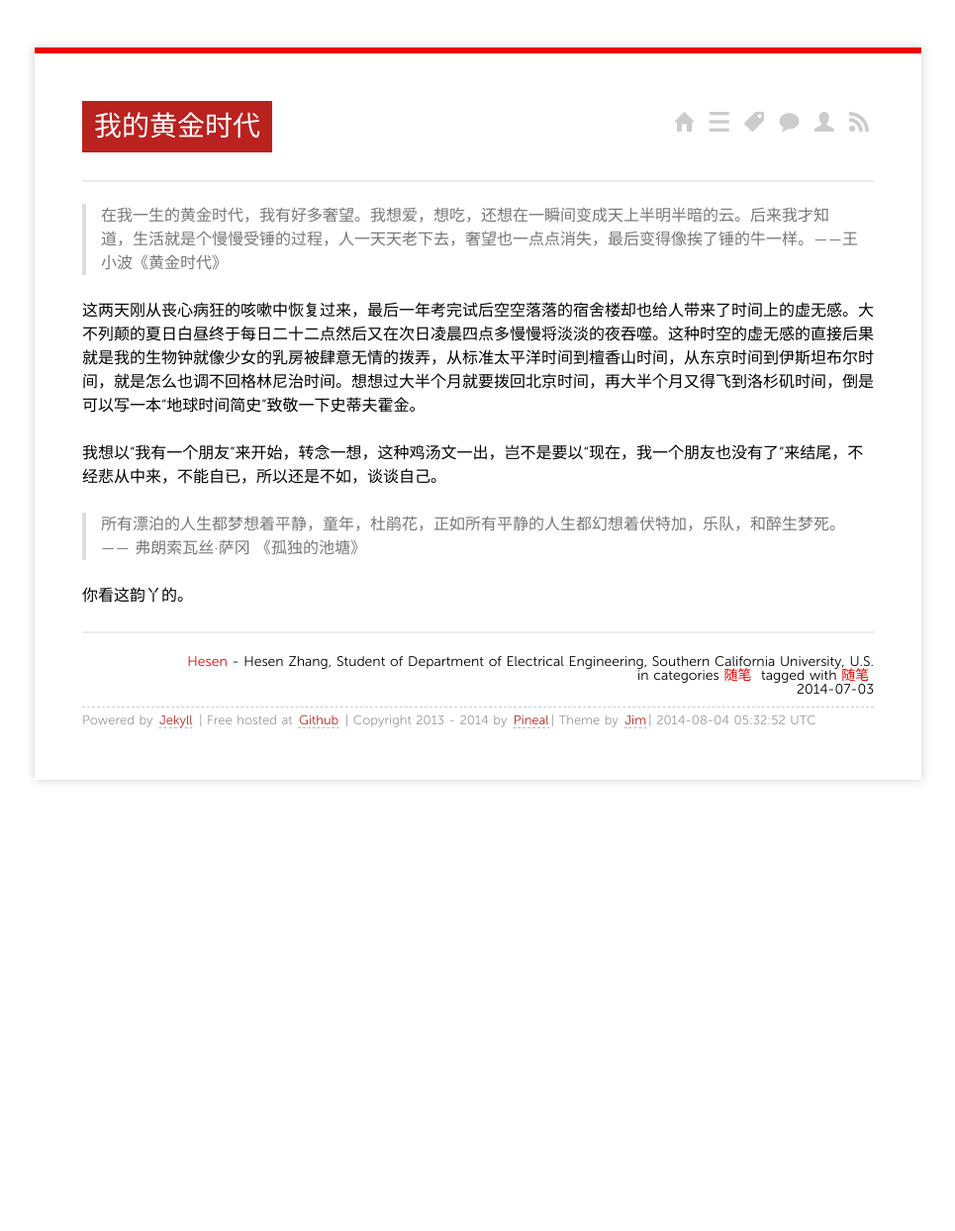
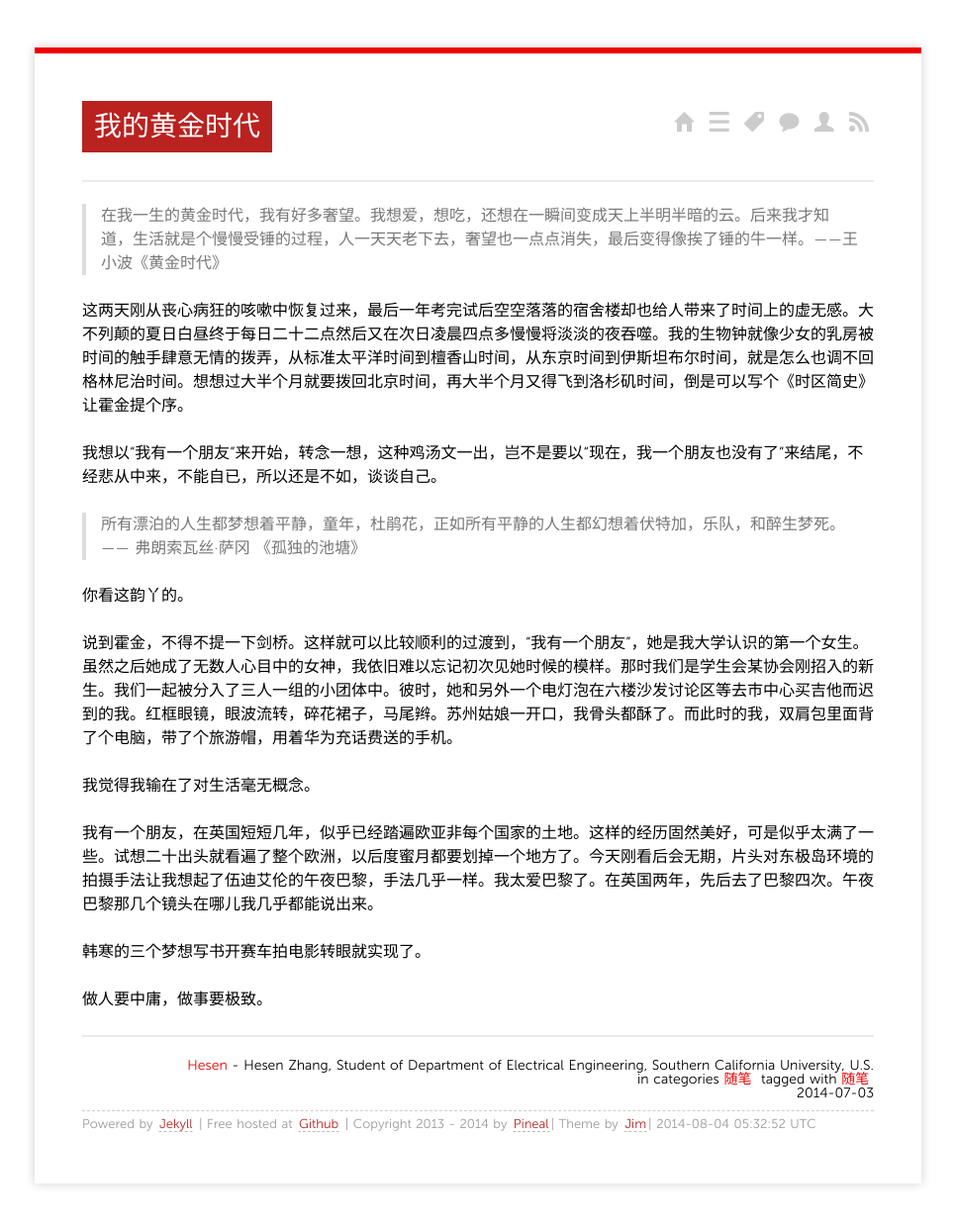
Before and after one commit to pineal/pineal.github.com, a Jekyll site: the page built from _posts/2014/2014-07-03-My-Gold-Times.md, in a window 1280 px wide. Shown: the whole page at 99% size, without its empty margins (157-1122 px from the left). Built offline with Jekyll 4.4.1, drawn with Linux system fonts in a browser that asks for light colours; nearby versions of some CDN libraries; Markdown is read by kramdown in place of the engine named in the settings; comment, search, counter and statistics services are not loaded; before the commit the page ends 900 px from its top, so only the background shows below that.

Commit message:
博客小更新

```diff
--- a/_layouts/default.html
+++ b/_layouts/default.html
@@ -52,7 +52,7 @@
       </div>
 
     <footer>
-        <p><small>Powered by <a href="https://github.com/mojombo/jekyll">Jekyll</a> | Free hosted at <a href="https://github.com/pineal">Github</a> | Copyright 2013 - {{site.time | date:"%Y"}} by <a href="http://pineal.github.com/about/">Pineal</a>| Theme by <a href="http://blog.sevenche.com/about/">Jim</a>| <span class="label label-info">{{site.time | date:"%Y-%m-%d %H:%M:%S %Z"}}</span></small></p>
+        <p><small>Powered by <a href="https://github.com/mojombo/jekyll">Jekyll</a> | Free hosted at <a href="https://github.com/pineal">Github</a> | Copyright 2013 - {{site.time | date:"%Y"}} by <a href="http://pineal.github.com/about/">Pineal</a>| Theme by <a href="https://github.com/dashjim">Jim</a>| <span class="label label-info">{{site.time | date:"%Y-%m-%d %H:%M:%S %Z"}}</span></small></p>
     </footer>
 
     </div>
--- a/_posts/2014/2014-07-03-My-Gold-Times.md
+++ b/_posts/2014/2014-07-03-My-Gold-Times.md
@@ -9,9 +9,24 @@ tags:
 
 > 在我一生的黄金时代，我有好多奢望。我想爱，想吃，还想在一瞬间变成天上半明半暗的云。后来我才知道，生活就是个慢慢受锤的过程，人一天天老下去，奢望也一点点消失，最后变得像挨了锤的牛一样。——王小波《黄金时代》
 
-这两天刚从丧心病狂的咳嗽中恢复过来，最后一年考完试后空空落落的宿舍楼却也给人带来了时间上的虚无感。大不列颠的夏日白昼终于每日二十二点然后又在次日凌晨四点多慢慢将淡淡的夜吞噬。这种时空的虚无感的直接后果就是我的生物钟就像少女的乳房被肆意无情的拨弄，从标准太平洋时间到檀香山时间，从东京时间到伊斯坦布尔时间，就是怎么也调不回格林尼治时间。想想过大半个月就要拨回北京时间，再大半个月又得飞到洛杉矶时间，倒是可以写一本“地球时间简史”致敬一下史蒂夫霍金。
+这两天刚从丧心病狂的咳嗽中恢复过来，最后一年考完试后空空落落的宿舍楼却也给人带来了时间上的虚无感。大不列颠的夏日白昼终于每日二十二点然后又在次日凌晨四点多慢慢将淡淡的夜吞噬。我的生物钟就像少女的乳房被时间的触手肆意无情的拨弄，从标准太平洋时间到檀香山时间，从东京时间到伊斯坦布尔时间，就是怎么也调不回格林尼治时间。想想过大半个月就要拨回北京时间，再大半个月又得飞到洛杉矶时间，倒是可以写个《时区简史》让霍金提个序。
 
 我想以“我有一个朋友”来开始，转念一想，这种鸡汤文一出，岂不是要以“现在，我一个朋友也没有了”来结尾，不经悲从中来，不能自已，所以还是不如，谈谈自己。
+
 > 所有漂泊的人生都梦想着平静，童年，杜鹃花，正如所有平静的人生都幻想着伏特加，乐队，和醉生梦死。—— 弗朗索瓦丝·萨冈 《孤独的池塘》
 
 你看这韵丫的。
+
+说到霍金，不得不提一下剑桥。这样就可以比较顺利的过渡到，“我有一个朋友”，她是我大学认识的第一个女生。虽然之后她成了无数人心目中的女神，我依旧难以忘记初次见她时候的模样。那时我们是学生会某协会刚招入的新生。我们一起被分入了三人一组的小团体中。彼时，她和另外一个电灯泡在六楼沙发讨论区等去市中心买吉他而迟到的我。红框眼镜，眼波流转，碎花裙子，马尾辫。苏州姑娘一开口，我骨头都酥了。而此时的我，双肩包里面背了个电脑，带了个旅游帽，用着华为充话费送的手机。
+
+我觉得我输在了对生活毫无概念。
+
+
+
+
+
+我有一个朋友，在英国短短几年，似乎已经踏遍欧亚非每个国家的土地。这样的经历固然美好，可是似乎太满了一些。试想二十出头就看遍了整个欧洲，以后度蜜月都要划掉一个地方了。今天刚看后会无期，片头对东极岛环境的拍摄手法让我想起了伍迪艾伦的午夜巴黎，手法几乎一样。我太爱巴黎了。在英国两年，先后去了巴黎四次。午夜巴黎那几个镜头在哪儿我几乎都能说出来。
+
+韩寒的三个梦想写书开赛车拍电影转眼就实现了。
+
+做人要中庸，做事要极致。
```
Also changed, not shown: _posts/2013/2013-06-16-Start-OpenCV-In-MAC.md (added, +85 -0 lines).
